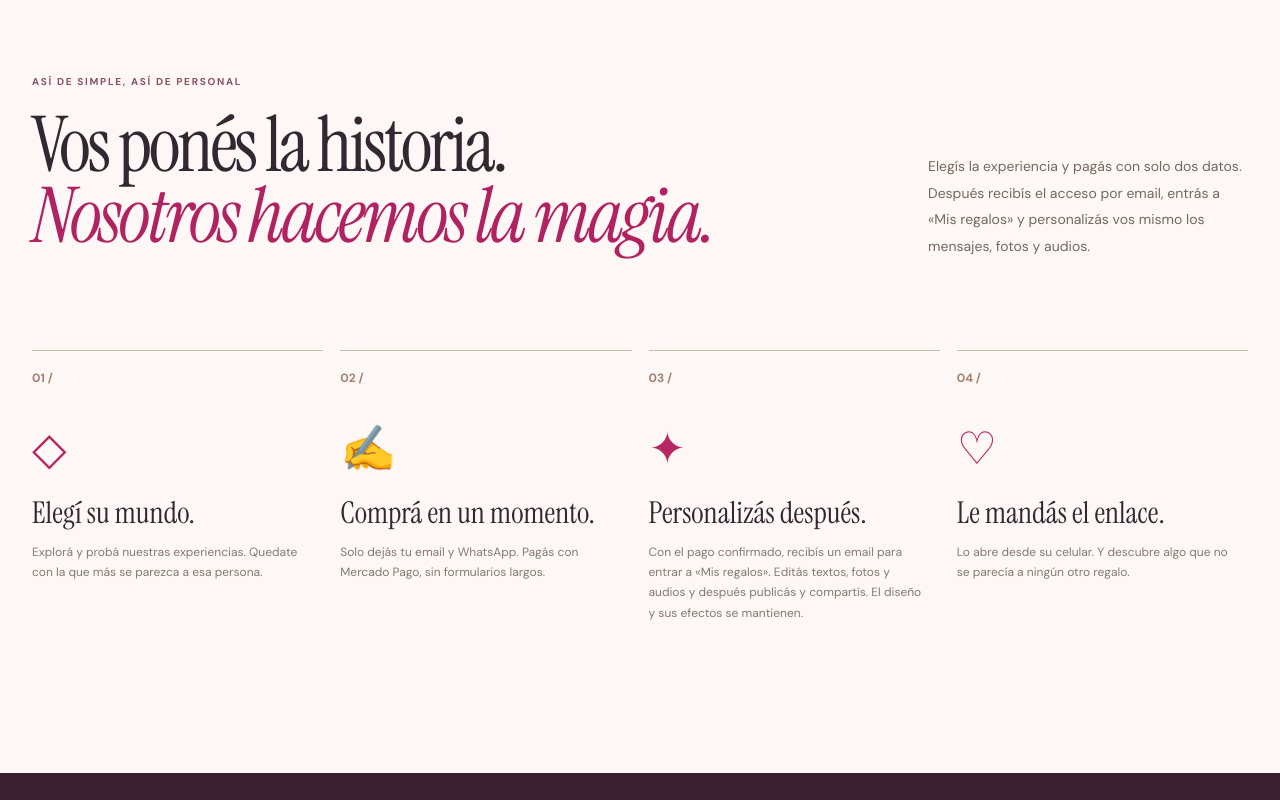
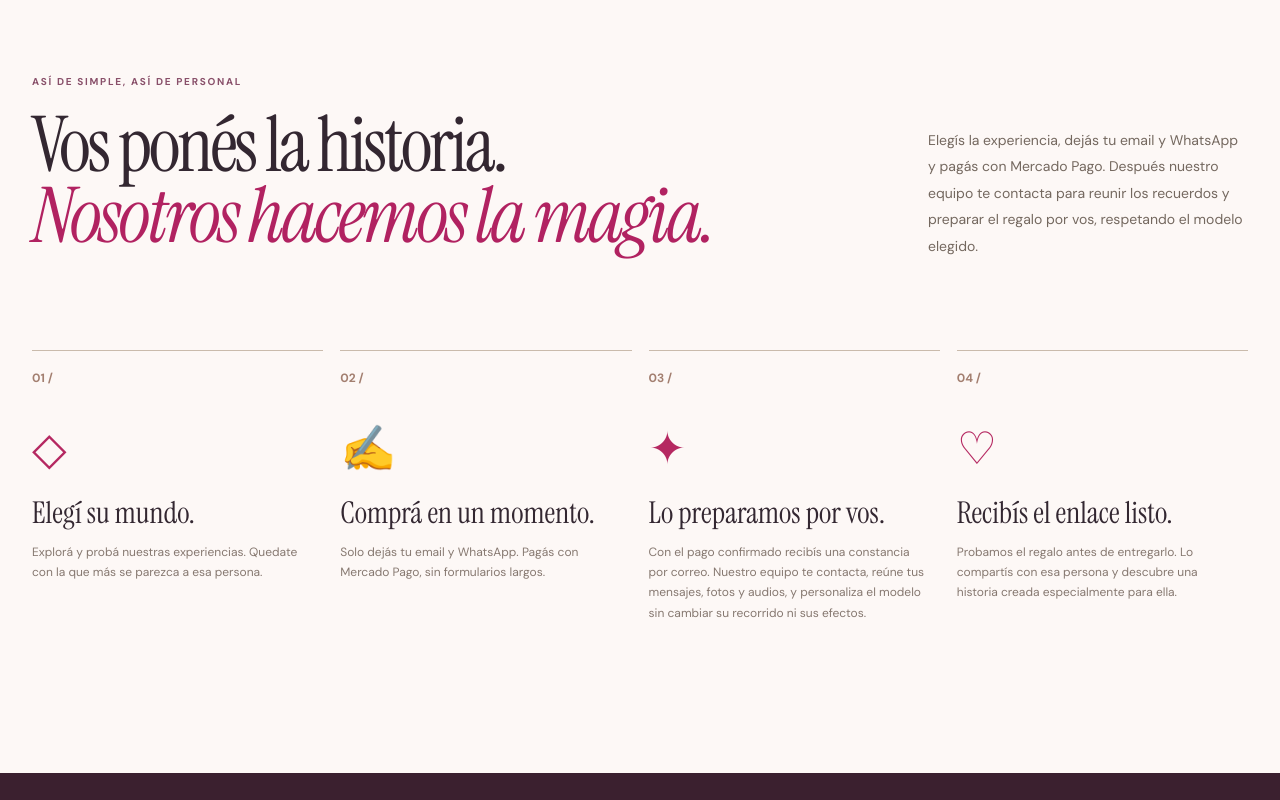
Before and after one commit to ProtectorRudo/Tehiceesto, a Next.js app: page / in a window 1280 px wide. Shown: the part 3360-4160 px from the top of the page. Built offline with nearby package versions, Linux system fonts and the light colour scheme; a web font is replaced by a local one.

Commit message:
feat(launch): communicate staff personalization without promising buyer editing

```diff
--- a/app/page.tsx
+++ b/app/page.tsx
@@ -47,12 +47,12 @@ export default function Home() {
       </section>
 
       <section className="boutique-how" id="como-funciona" aria-labelledby="boutique-how-title">
-        <div className="boutique-section-head"><div><span className="boutique-kicker">ASÍ DE SIMPLE, ASÍ DE PERSONAL</span><h2 id="boutique-how-title">Vos ponés la historia.<br/><em>Nosotros hacemos la magia.</em></h2></div><p>Elegís la experiencia y pagás con solo dos datos. Después recibís el acceso por email, entrás a «Mis regalos» y personalizás vos mismo los mensajes, fotos y audios.</p></div>
+        <div className="boutique-section-head"><div><span className="boutique-kicker">ASÍ DE SIMPLE, ASÍ DE PERSONAL</span><h2 id="boutique-how-title">Vos ponés la historia.<br/><em>Nosotros hacemos la magia.</em></h2></div><p>Elegís la experiencia, dejás tu email y WhatsApp y pagás con Mercado Pago. Después nuestro equipo te contacta para reunir los recuerdos y preparar el regalo por vos, respetando el modelo elegido.</p></div>
         <div className="boutique-how-grid">
           <article><span className="boutique-how-index">01 /</span><div className="boutique-how-icon">◇</div><h3>Elegí su mundo.</h3><p>Explorá y probá nuestras experiencias. Quedate con la que más se parezca a esa persona.</p></article>
           <article><span className="boutique-how-index">02 /</span><div className="boutique-how-icon">✍</div><h3>Comprá en un momento.</h3><p>Solo dejás tu email y WhatsApp. Pagás con Mercado Pago, sin formularios largos.</p></article>
-          <article><span className="boutique-how-index">03 /</span><div className="boutique-how-icon">✦</div><h3>Personalizás después.</h3><p>Con el pago confirmado, recibís un email para entrar a «Mis regalos». Editás textos, fotos y audios y después publicás y compartís. El diseño y sus efectos se mantienen.</p></article>
-          <article><span className="boutique-how-index">04 /</span><div className="boutique-how-icon">♡</div><h3>Le mandás el enlace.</h3><p>Lo abre desde su celular. Y descubre algo que no se parecía a ningún otro regalo.</p></article>
+          <article><span className="boutique-how-index">03 /</span><div className="boutique-how-icon">✦</div><h3>Lo preparamos por vos.</h3><p>Con el pago confirmado recibís una constancia por correo. Nuestro equipo te contacta, reúne tus mensajes, fotos y audios, y personaliza el modelo sin cambiar su recorrido ni sus efectos.</p></article>
+          <article><span className="boutique-how-index">04 /</span><div className="boutique-how-icon">♡</div><h3>Recibís el enlace listo.</h3><p>Probamos el regalo antes de entregarlo. Lo compartís con esa persona y descubre una historia creada especialmente para ella.</p></article>
         </div>
       </section>
 
@@ -73,7 +73,7 @@ export default function Home() {
         </div>
       </section>
 
-      <section className="boutique-ending"><span className="boutique-kicker">SEGURO QUE YA SABÉS PARA QUIÉN</span><h2>Hay alguien que merece<br/><em>algo que sólo sea suyo.</em></h2><Link className="boutique-button boutique-button-dark" href="/crear">Hacer un regalo inolvidable <span aria-hidden="true">↗</span></Link><small>PERSONALIZADO POR VOS · ACCESO PRIVADO POR EMAIL · PENSADO PARA CELULAR</small></section>
+      <section className="boutique-ending"><span className="boutique-kicker">SEGURO QUE YA SABÉS PARA QUIÉN</span><h2>Hay alguien que merece<br/><em>algo que sólo sea suyo.</em></h2><Link className="boutique-button boutique-button-dark" href="/crear">Hacer un regalo inolvidable <span aria-hidden="true">↗</span></Link><small>PERSONALIZADO POR NUESTRO EQUIPO · ENTREGA PRIVADA · PENSADO PARA CELULAR</small></section>
       <footer className="boutique-footer"><Link href="/" className="boutique-footer-brand">TE HICE ESTO <span>♥</span></Link><p>Regalos digitales que se sienten de verdad.</p><div><Link href="/mis-regalos">Mis regalos</Link><Link href="/crear">Crear un regalo</Link></div><span>ARGENTINA · 2026</span></footer>
     </main>
   );
```
